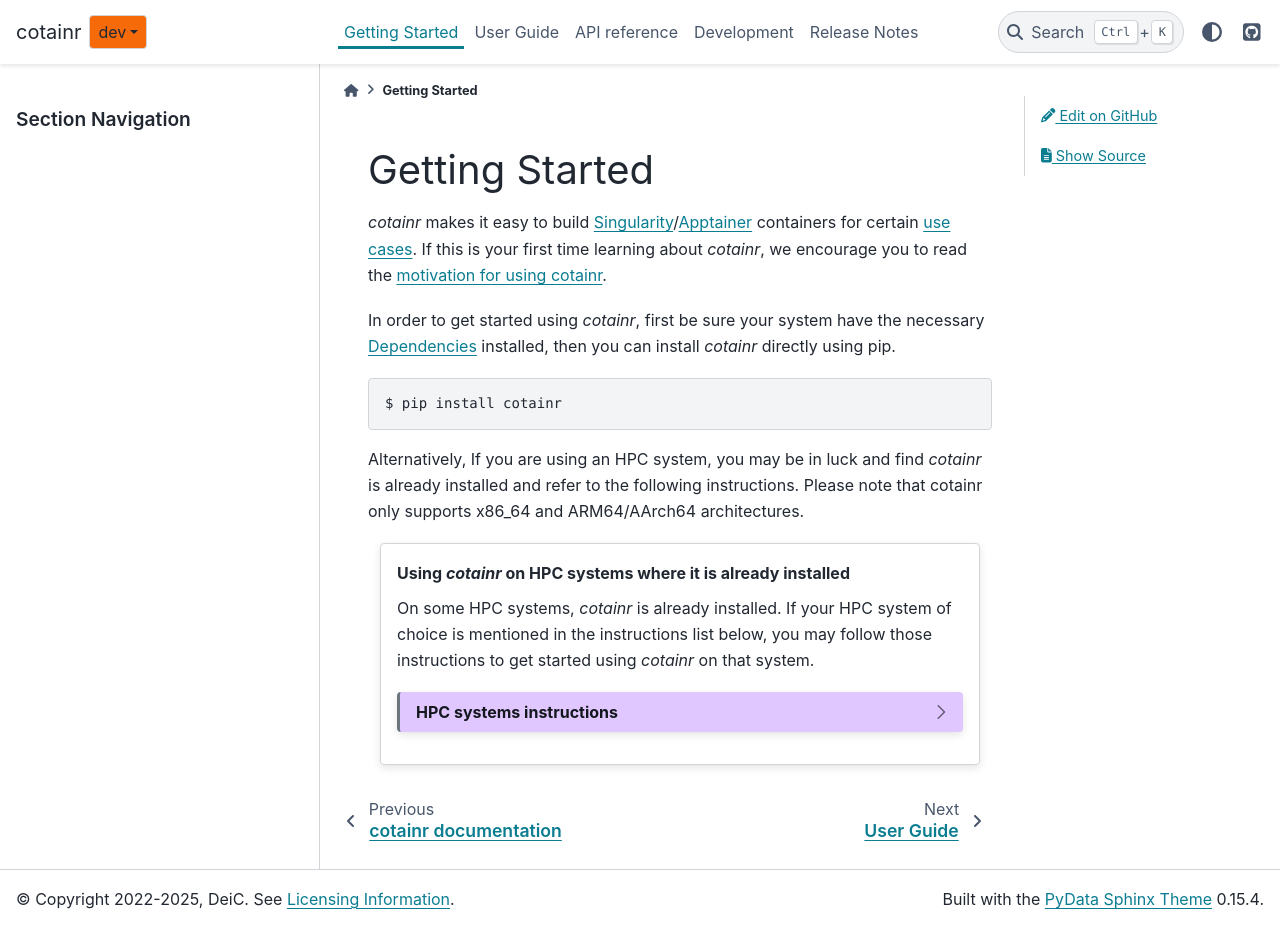
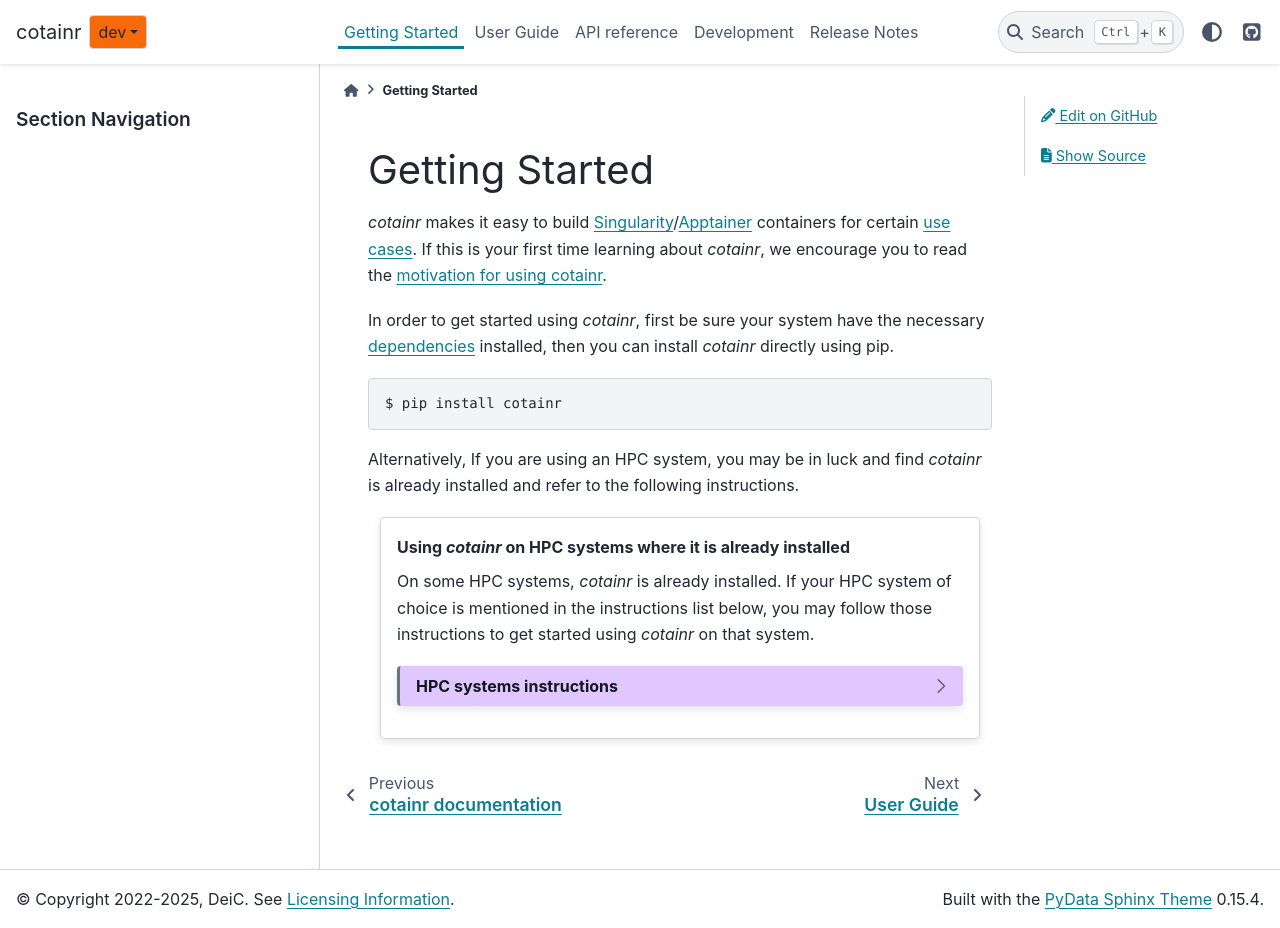
Before and after one commit to DeiC-HPC/cotainr, a Sphinx documentation site: the page built from doc/getting_started.rst, in a window 1280 px wide and 928 px high. Built offline with Sphinx 7.4.7 and the PyData theme 0.15.4, drawn with Linux system fonts in a browser that asks for light colours; pages that are not in the unit, such as notebooks, are missing from menus.

Commit message:
Minor reduction in duplicate information

```diff
--- a/doc/getting_started.rst
+++ b/doc/getting_started.rst
@@ -5,13 +5,13 @@ Getting Started
 
 `cotainr` makes it easy to build `Singularity`_/`Apptainer`_ containers for certain :ref:`use cases <use_cases>`. If this is your first time learning about `cotainr`, we encourage you to read the :ref:`motivation for using cotainr <why_cotainr>`.
 
-In order to get started using `cotainr`, first be sure your system have the necessary :ref:`Dependencies <cotainr_dependencies>` installed, then you can install `cotainr` directly using pip.
+In order to get started using `cotainr`, first be sure your system have the necessary :ref:`dependencies <cotainr_dependencies>` installed, then you can install `cotainr` directly using pip.
 
 .. code-block:: console
 
     $ pip install cotainr
 
-Alternatively, If you are using an HPC system, you may be in luck and find `cotainr` is already installed and refer to the following instructions. Please note that cotainr only supports x86_64 and ARM64/AArch64 architectures.
+Alternatively, If you are using an HPC system, you may be in luck and find `cotainr` is already installed and refer to the following instructions.
 
 .. grid:: 1
     :gutter: 4
```
